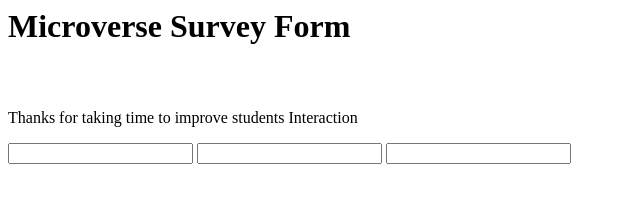
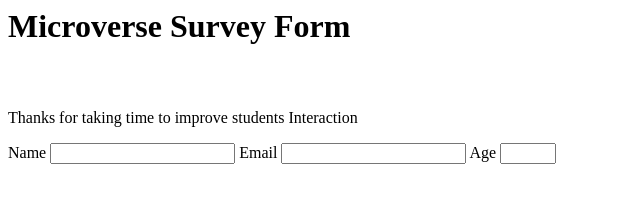
Before and after one commit to viveklaks/trialVivekWithOuail, a plain HTML site: page index.html in a window 1280 px wide. Shown: the whole page, without its empty margins (0-640 px from the left). Drawn offline with Linux system fonts and the light colour scheme.

Commit message:
commit 9 and 10 user stories

```diff
--- a/index.html
+++ b/index.html
@@ -12,9 +12,13 @@
         Thanks for taking time to improve students Interaction
     </p>
     <form id="survey-form">
+        <label id="name-label"for="name">Name</label>
         <input id="name" type="text">
+        <label id="email-label"for="email">Email</label>
         <input id="email" type="email" required>
-        <input id="number" type="number">
+        <label id="number-label"for="number">Age</label>
+        <input id="number" type="number" min="18" max="80">
+
     </form>
 
 
```
